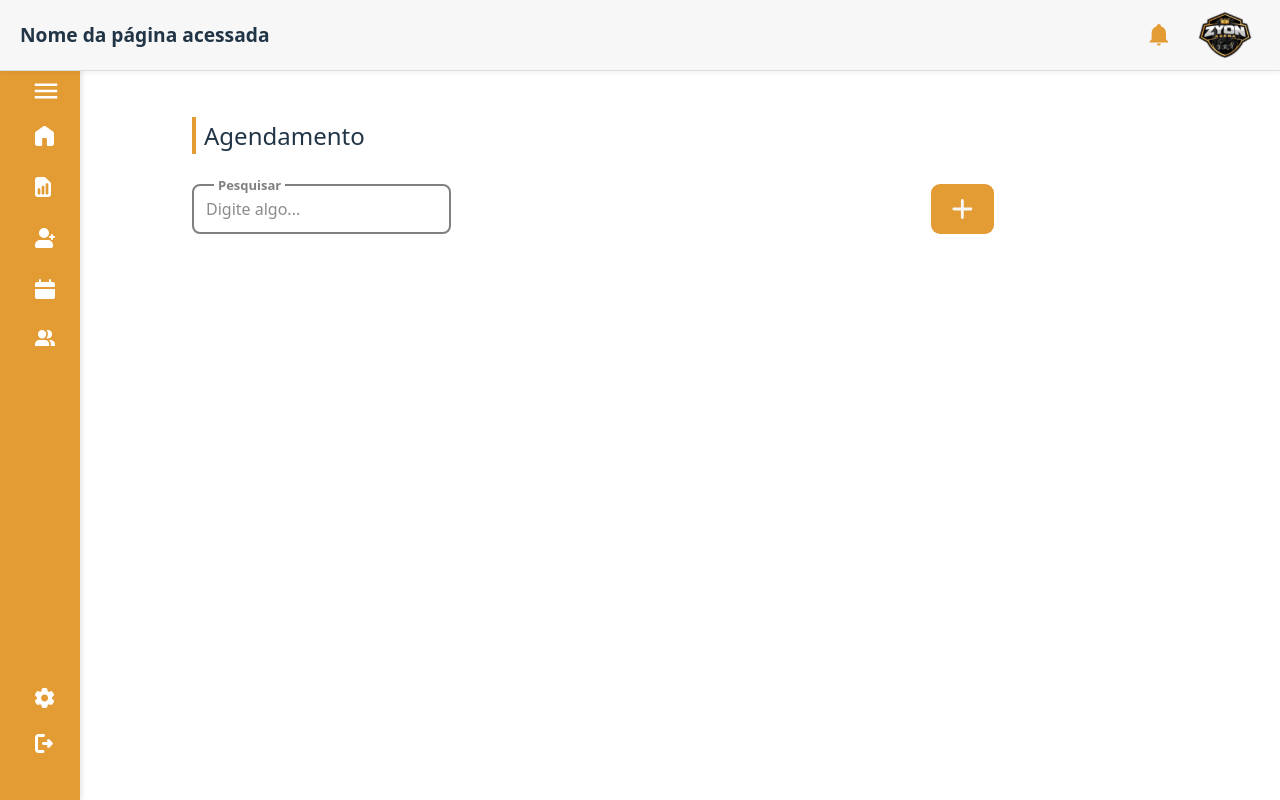
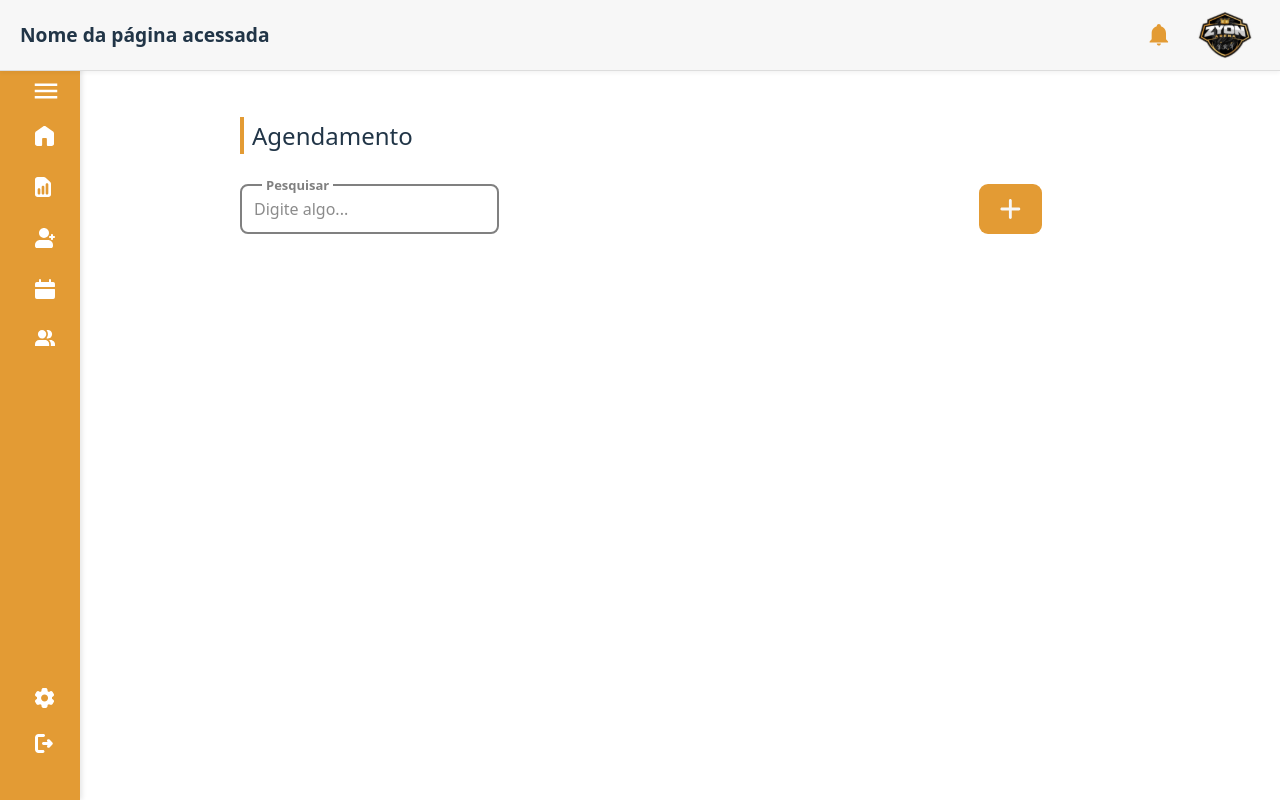
Before and after one commit to soouzaana/Ghours, a Vue app: page / in a window 1280 px wide. Built offline with nearby package versions, Linux system fonts and the light colour scheme.

Commit message:
style: adjust padding for MainLayout component :gem:

```diff
--- a/src/components/MainLayout/MainLayout.vue
+++ b/src/components/MainLayout/MainLayout.vue
@@ -47,8 +47,8 @@ main {
   display: flex;
   flex-direction: column;
   padding-top: 6rem;
-  padding-left: 12rem; /* pequeno espaço para sidebar */
-  padding-right: 2rem; /* pequena borda à direita */
+  padding-left: 15rem;
+  padding-right: 5rem;
   height: 100vh;
   width: 100%;
   box-sizing: border-box;
@@ -83,7 +83,7 @@ main {
 
 .content {
   flex: 1;
-  padding: 1.5rem 0; /* sem padding horizontal extra */
+  padding: 1.5rem 0;
   width: 100%;
   margin: 0;
 }
```
